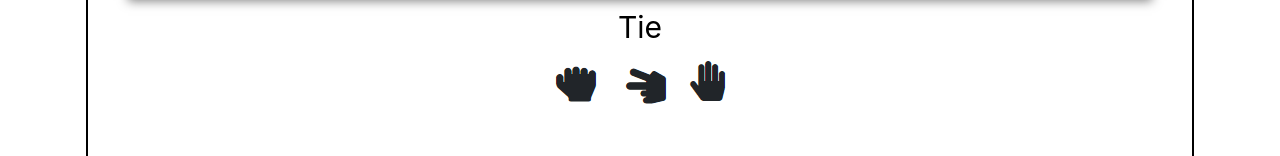
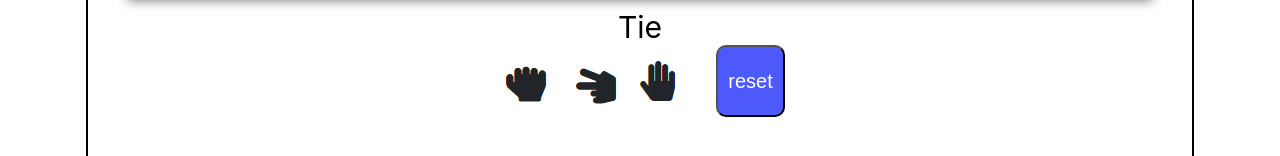
Before and after one commit to shanghanrun/rock3, a React (Create React App) app: page / in a window 1280 px wide. Shown: the part 688-844 px from the top of the page. Built offline with nearby package versions, Linux system fonts and the light colour scheme.

Commit message:
리셋추가

```diff
--- a/src/App.css
+++ b/src/App.css
@@ -54,5 +54,14 @@ body{
 }
 
 .Win{
-  border: 10px dotted green;
+  border: 10px dashed green;
 }
+
+.reset{
+  margin-left: 20px;
+  padding: 0 10px;
+  border-radius: 10px;
+  background: #4d59fb;
+  color: white;
+  font-size: 20px;
+}
--- a/src/App.js
+++ b/src/App.js
@@ -58,6 +58,12 @@ function App() {
     }
 
   }
+  function reset(){
+    setResult('Tie')
+    setScore({user:0, computer:0})
+    setUser({name:'paper', image:'/img/paper.png', status:''})
+    setComputer({name:'paper', image:'/img/paper.png', status:''})
+  }
   return (
     <div>
       <div className="container">
@@ -69,8 +75,9 @@ function App() {
         <div className="result">{result}</div>
         <div className="buttons">
           {smallImages.map((img, index)=>
-            <Button onClick={()=>play(types[index])} key={index} image={img} />
+            <Button onClick={()=>play(types[index])} key={index} img={img} />
           )}
+          <button className="reset" onClick={reset}>reset</button>
         </div>
       </div>
     </div>
--- a/src/components/Box.jsx
+++ b/src/components/Box.jsx
@@ -2,7 +2,7 @@ import React from 'react'
 
 const Box = ({who}) => {
   return (
-	<div className={who?.status}>
+	<div className={who?.status }>
 		<img src={who?.image} width="500px" height="500px" alt='' />
 		<div>{who?.name}</div>
 	</div>
--- a/src/components/Button.jsx
+++ b/src/components/Button.jsx
@@ -1,9 +1,9 @@
 import React from 'react'
 
-const Button = ({onClick, image}) => {
+const Button = ({onClick, img}) => {
   return (
 	<div onClick={onClick} className="btn">
-		<img src={image} alt=''/>
+		<img src={img} alt=''/>
 	</div>
   )
 }
```
